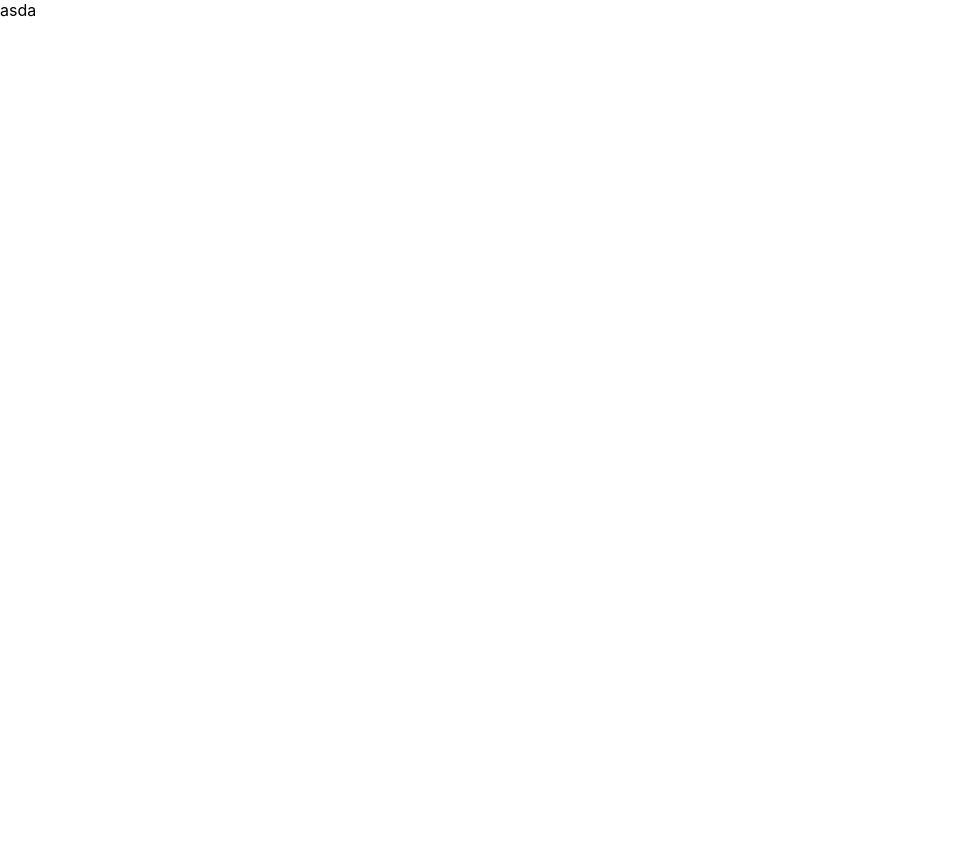
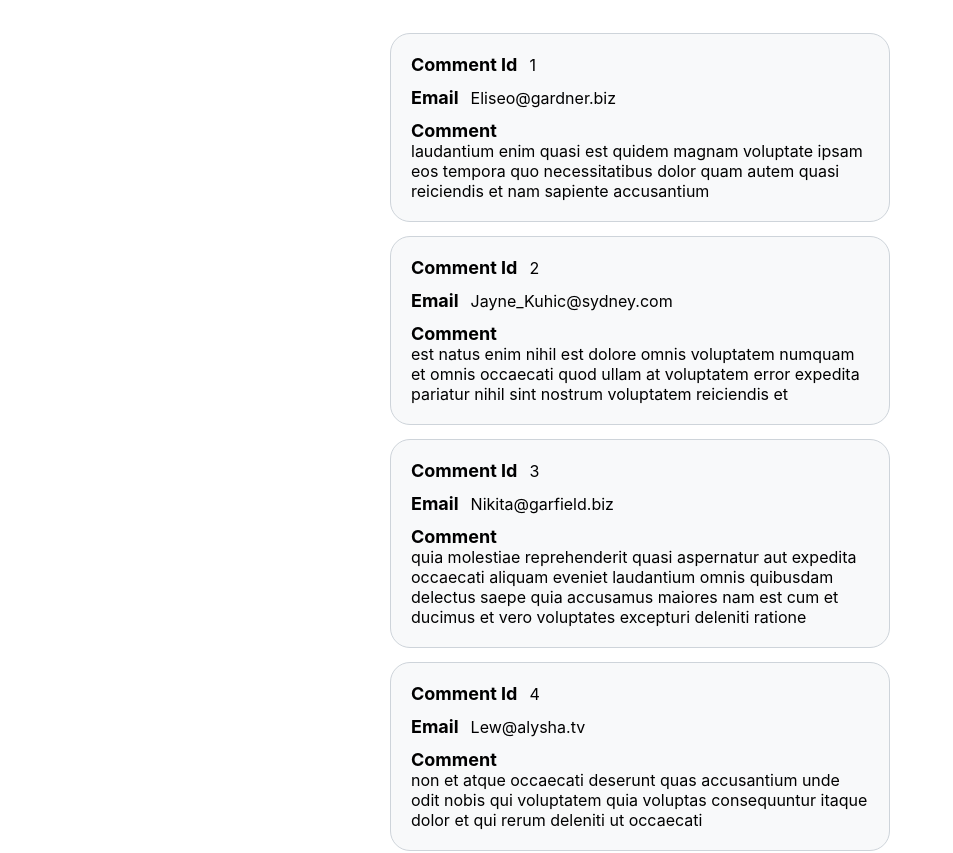
Before and after one commit to ypyp66/wanted_infinite_scroll, a React (Create React App) app: page / in a window 1280 px wide. Shown: the top 853 px of the page, without its empty margins (0-953 px from the left). Before the commit the page ends 800 px from the top, so only its background shows below. Built offline with nearby package versions, Linux system fonts and the light colour scheme.

Commit message:
feat_k:레이아웃 완성

```diff
--- a/src/App.js
+++ b/src/App.js
@@ -1,5 +1,20 @@
+import styled from 'styled-components';
+import CardList from './components/CardList';
+
+const Conatiner = styled.div`
+  margin: 0 auto;
+  width: 100%;
+`;
+
+const Inner = styled.div`
+  display: flex;
+  flex-direction: column;
+  justify-content: center;
+  align-items: center;
+`;
+
 function App() {
-  return <div>asda</div>;
+  return <CardList />;
 }
 
 export default App;
--- a/src/components/CardList.js
+++ b/src/components/CardList.js
@@ -1,5 +1,103 @@
+import React from 'react';
+import styled from 'styled-components';
+import CardListItem from './CardListItem';
+
+const Conatiner = styled.div`
+  margin: 0 auto;
+  width: 100%;
+  padding: 33px 0;
+  box-sizing: border-box;
+`;
+
+const Inner = styled.div`
+  display: flex;
+  flex-direction: column;
+  justify-content: center;
+  align-items: center;
+`;
+
 function CardList() {
-  return <div>asdasda</div>;
+  const data = [
+    {
+      postId: 1,
+      id: 1,
+      name: 'id labore ex et quam laborum',
+      email: 'Eliseo@gardner.biz',
+      body: 'laudantium enim quasi est quidem magnam voluptate ipsam eos tempora quo necessitatibus dolor quam autem quasi reiciendis et nam sapiente accusantium',
+    },
+    {
+      postId: 1,
+      id: 2,
+      name: 'quo vero reiciendis velit similique earum',
+      email: 'Jayne_Kuhic@sydney.com',
+      body: 'est natus enim nihil est dolore omnis voluptatem numquam et omnis occaecati quod ullam at voluptatem error expedita pariatur nihil sint nostrum voluptatem reiciendis et',
+    },
+    {
+      postId: 1,
+      id: 3,
+      name: 'odio adipisci rerum aut animi',
+      email: 'Nikita@garfield.biz',
+      body: 'quia molestiae reprehenderit quasi aspernatur aut expedita occaecati aliquam eveniet laudantium omnis quibusdam delectus saepe quia accusamus maiores nam est cum et ducimus et vero voluptates excepturi deleniti ratione',
+    },
+    {
+      postId: 1,
+      id: 4,
+      name: 'alias odio sit',
+      email: 'Lew@alysha.tv',
+      body: 'non et atque occaecati deserunt quas accusantium unde odit nobis qui voluptatem quia voluptas consequuntur itaque dolor et qui rerum deleniti ut occaecati',
+    },
+    {
+      postId: 1,
+      id: 5,
+      name: 'vero eaque aliquid doloribus et culpa',
+      email: 'Hayden@althea.biz',
+      body: 'harum non quasi et ratione tempore iure ex voluptates in ratione harum architecto fugit inventore cupiditate voluptates magni quo et',
+    },
+    {
+      postId: 2,
+      id: 6,
+      name: 'et fugit eligendi deleniti quidem qui sint nihil autem',
+      email: 'Presley.Mueller@myrl.com',
+      body: 'doloribus at sed quis culpa deserunt consectetur qui praesentium accusamus fugiat dicta voluptatem rerum ut voluptate autem voluptatem repellendus aspernatur dolorem in',
+    },
+    {
+      postId: 2,
+      id: 7,
+      name: 'repellat consequatur praesentium vel minus molestias voluptatum',
+      email: 'Dallas@ole.me',
+      body: 'maiores sed dolores similique labore et inventore et quasi temporibus esse sunt id et eos voluptatem aliquam aliquid ratione corporis molestiae mollitia quia et magnam dolor',
+    },
+    {
+      postId: 2,
+      id: 8,
+      name: 'et omnis dolorem',
+      email: 'Mallory_Kunze@marie.org',
+      body: 'ut voluptatem corrupti velit ad voluptatem maiores et nisi velit vero accusamus maiores voluptates quia aliquid ullam eaque',
+    },
+    {
+      postId: 2,
+      id: 9,
+      name: 'provident id voluptas',
+      email: 'Meghan_Littel@rene.us',
+      body: 'sapiente assumenda molestiae atque adipisci laborum distinctio aperiam et ab ut omnis et occaecati aspernatur odit sit rem expedita quas enim ipsam minus',
+    },
+    {
+      postId: 2,
+      id: 10,
+      name: 'eaque et deleniti atque tenetur ut quo ut',
+      email: 'Carmen_Keeling@caroline.name',
+      body: 'voluptate iusto quis nobis reprehenderit ipsum amet nulla quia quas dolores velit et non aut quia necessitatibus nostrum quaerat nulla et accusamus nisi facilis',
+    },
+  ];
+  return (
+    <Conatiner>
+      <Inner>
+        {data.map(d => (
+          <CardListItem key={d.id} data={d} />
+        ))}
+      </Inner>
+    </Conatiner>
+  );
 }
 
 export default CardList;
--- a/src/components/CardListItem.js
+++ b/src/components/CardListItem.js
@@ -1,5 +1,52 @@
-function CardListItem() {
-  return <div>asda</div>;
+import React from 'react';
+import styled from 'styled-components';
+
+const ItemContainer = styled.div`
+  width: 500px;
+  align-items: flex-start;
+  background-color: #f8f9fa;
+  border: 0.5px solid #ced4da;
+  border-radius: 20px;
+  box-sizing: border-box;
+  padding: 20px;
+
+  & + & {
+    margin-top: 14px;
+  }
+`;
+
+const Item = styled.div`
+  & + & {
+    margin-top: 12px;
+  }
+`;
+
+const Title = styled.span`
+  font-size: 18px;
+  line-height: 21px;
+  font-weight: bold;
+  margin-right: 12px;
+`;
+
+function CardListItem({ data }) {
+  return (
+    <ItemContainer>
+      <Item>
+        <Title>Comment Id</Title>
+        {data.id}
+      </Item>
+      <Item>
+        <Title>Email</Title>
+        {data.email}
+      </Item>
+      <Item>
+        <div>
+          <Title>Comment</Title>
+        </div>
+        {data.body}
+      </Item>
+    </ItemContainer>
+  );
 }
 
 export default CardListItem;
```
